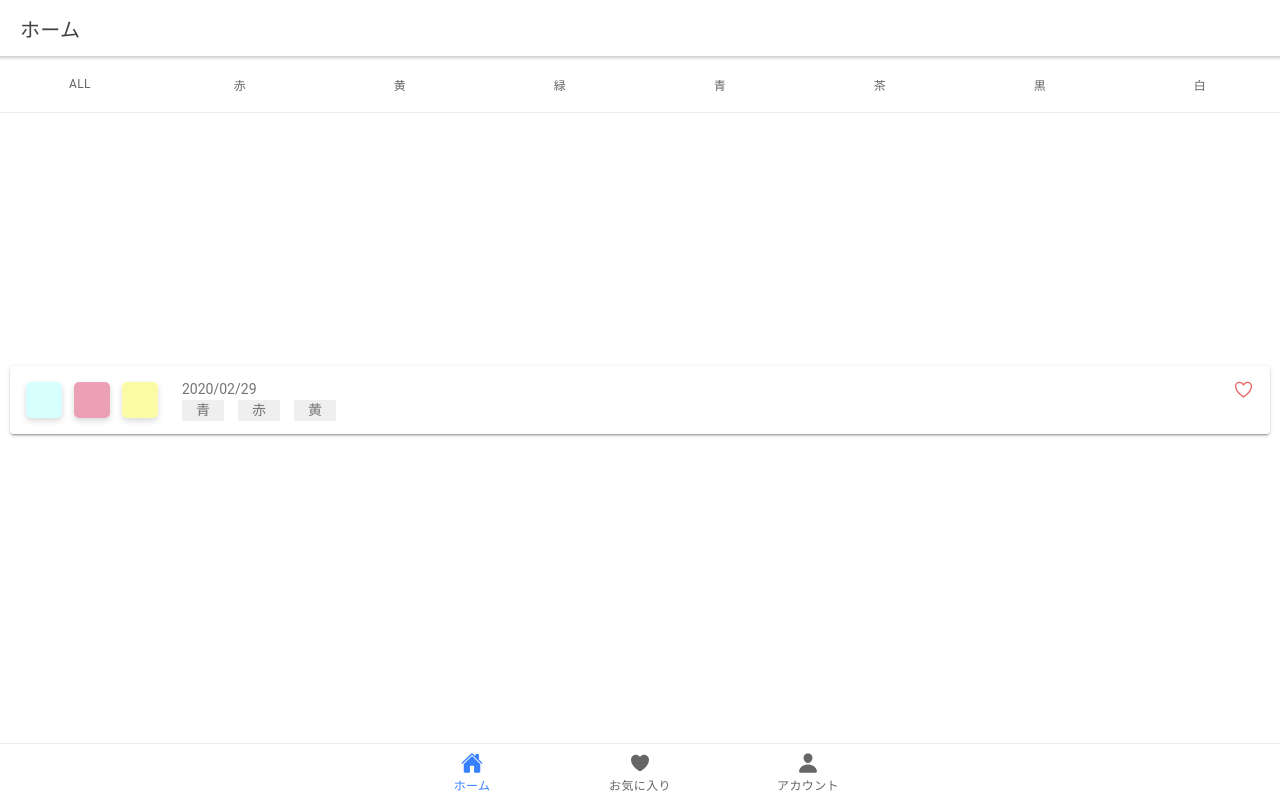
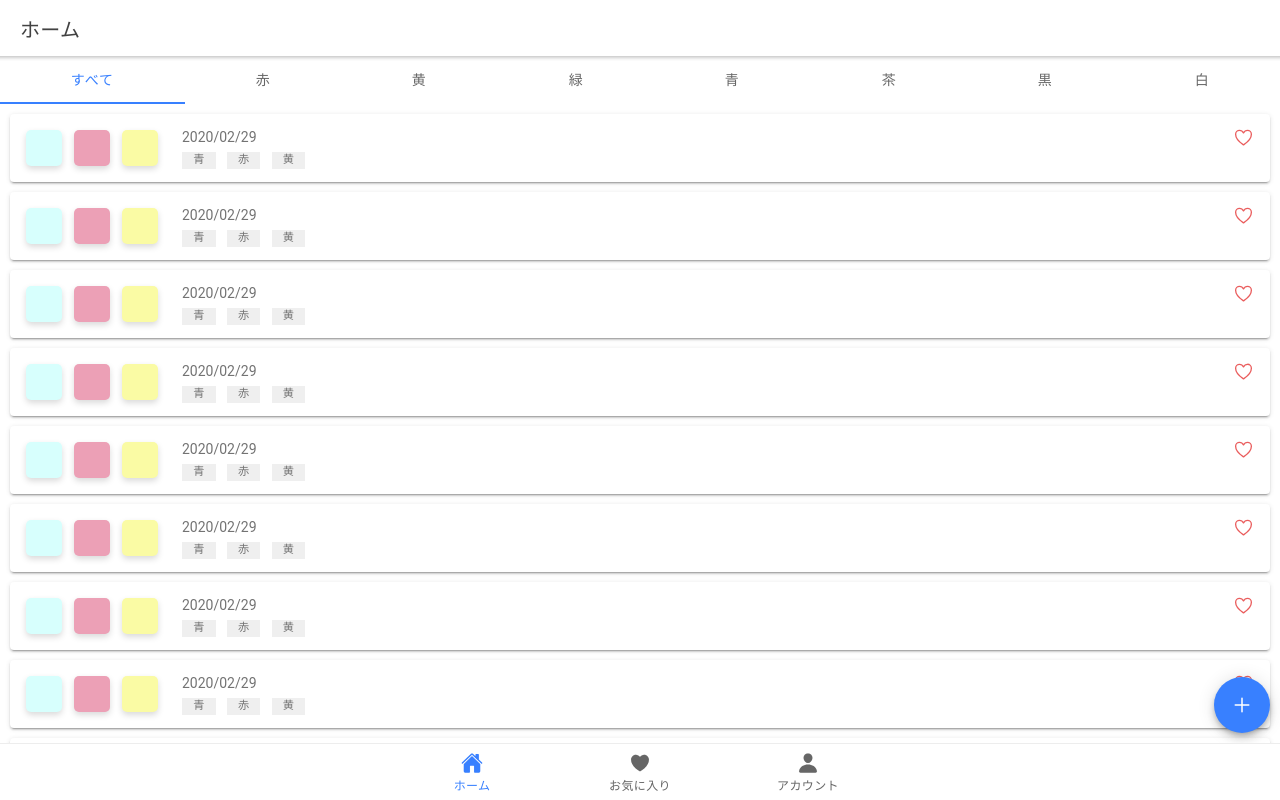
Before and after one commit to tomi-matsu/colorin-app, a React (Create React App) app: page /home in a window 1280 px wide. Built offline with nearby package versions, Linux system fonts and the light colour scheme.

Commit message:
add global scss add fab delete tab add segment

```diff
--- /dev/null
+++ b/src/App.scss
@@ -0,0 +1,7 @@
+// global css
+
+
+.icon {
+  width: 1.5em;
+  height: 1.5em;
+}
--- a/src/App.tsx
+++ b/src/App.tsx
@@ -15,6 +15,8 @@ import { home, heart, person } from 'ionicons/icons';
 // import Tab1 from './pages/Tab1';
 // import Tab2 from './pages/Tab2';
 // import Tab3 from './pages/Tab3';
+import './App.scss';
+
 import Home from './pages/Home';
 import Favorite from './pages/Favorite';
 import Account from './pages/Account';
--- a/src/components/Card.scss
+++ b/src/components/Card.scss
@@ -31,12 +31,6 @@
   .favorite {
     color: #EA5E5E;
   }
-  // TODO: globalへ移す -start
-  .icon {
-    width: 1.5em;
-    height: 1.5em;
-  }
-  // -end
   .lower {
     text-align: left;
   }
@@ -46,5 +40,6 @@
     margin-right: 1em;
     background-color: #EFEFEF;
     text-align: center;
+    font-size: .8em;
   }
 }
--- a/src/components/Card.tsx
+++ b/src/components/Card.tsx
@@ -7,7 +7,7 @@ import './Card.scss';
 interface CardProps {
 }
 
-const Card: React.FC<CardProps> = ({}) => {
+const Card: React.FC<CardProps> = () => {
   return (
     <IonCard>
       {/* <IonCardHeader>
@@ -15,7 +15,7 @@ const Card: React.FC<CardProps> = ({}) => {
         <IonCardTitle>Card Title</IonCardTitle>
       </IonCardHeader> */}
 
-      <IonCardContent mode="md" className="card-wrap">
+      <IonCardContent className="card-wrap">
         <div className="card-content left">
           <div className="color-box first"></div>
           <div className="color-box second"></div>
--- a/src/components/ExploreContainer.css
+++ b/src/components/ExploreContainer.scss
@@ -3,8 +3,8 @@
   position: absolute;
   left: 0;
   right: 0;
-  top: 50%;
-  transform: translateY(-50%);
+  top: 56px;
+  transform: translateY(-56px);
 }
 
 .container strong {
--- a/src/components/ExploreContainer.tsx
+++ b/src/components/ExploreContainer.tsx
@@ -1,7 +1,7 @@
 import React from 'react';
 import Card from '../components/Card';
 
-import './ExploreContainer.css';
+import './ExploreContainer.scss';
 
 interface ContainerProps {
   name: string;
@@ -11,6 +11,15 @@ const ExploreContainer: React.FC<ContainerProps> = ({ name }) => {
   return (
     <div className="container">
       <Card />
+      <Card />
+      <Card />
+      <Card />
+      <Card />
+      <Card />
+      <Card />
+      <Card />
+      <Card />
+      <Card />
       {/* <strong>{name}</strong> */}
       {/* <p>Explore <a target="_blank" rel="noopener noreferrer" href="https://ionicframework.com/docs/components">UI Components</a></p> */}
     </div>
--- /dev/null
+++ b/src/components/Fab.tsx
@@ -0,0 +1,12 @@
+import React from 'react';
+import { IonFab, IonFabButton, IonIcon } from '@ionic/react';
+
+const Fab: React.FC = () => (
+  <IonFab vertical="bottom" horizontal="end" color="primary">
+    <IonFabButton>
+      <IonIcon name="add" />
+    </IonFabButton>
+  </IonFab>
+);
+
+export default Fab;
--- /dev/null
+++ b/src/components/Segment.tsx
@@ -0,0 +1,38 @@
+import React from 'react';
+import { IonSegment, IonSegmentButton, IonLabel, IonIcon, IonToolbar, IonContent } from '@ionic/react';
+
+interface SegmentProps {
+}
+
+const Segment: React.FC<SegmentProps> = () => {
+  return (
+    <IonSegment scrollable value="all">
+      <IonSegmentButton value="all">
+        <IonLabel>すべて</IonLabel>
+      </IonSegmentButton>
+      <IonSegmentButton value="red">
+        <IonLabel>赤</IonLabel>
+      </IonSegmentButton>
+      <IonSegmentButton value="yellow">
+        <IonLabel>黄</IonLabel>
+      </IonSegmentButton>
+      <IonSegmentButton value="green">
+        <IonLabel>緑</IonLabel>
+      </IonSegmentButton>
+      <IonSegmentButton value="blue">
+        <IonLabel>青</IonLabel>
+      </IonSegmentButton>
+      <IonSegmentButton value="brown">
+        <IonLabel>茶</IonLabel>
+      </IonSegmentButton>
+      <IonSegmentButton value="black">
+        <IonLabel>黒</IonLabel>
+      </IonSegmentButton>
+      <IonSegmentButton value="white">
+        <IonLabel>白</IonLabel>
+      </IonSegmentButton>
+    </IonSegment>
+  );
+};
+
+export default Segment;
--- a/src/components/Tab.tsx
+++ /dev/null
@@ -1,51 +0,0 @@
-import React from 'react';
-import { Redirect, Route } from 'react-router-dom';
-import { IonRouterOutlet, IonTabs, IonTabBar, IonTabButton, IonIcon, IonLabel, IonBadge } from '@ionic/react';
-
-// import './ExploreContainer.css';
-
-interface TabProps {
-}
-
-const Tab: React.FC<TabProps> = ({}) => {
-  return (
-    <IonTabs>
-      <IonRouterOutlet />
-      <IonTabBar slot="top" mode="md" selected-tab="all">
-        <IonTabButton tab="all">
-          <IonLabel>ALL</IonLabel>
-        </IonTabButton>
-
-        <IonTabButton tab="red">
-          <IonLabel>赤</IonLabel>
-        </IonTabButton>
-
-        <IonTabButton tab="yellow">
-          <IonLabel>黄</IonLabel>
-        </IonTabButton>
-
-        <IonTabButton tab="green">
-          <IonLabel>緑</IonLabel>
-        </IonTabButton>
-
-        <IonTabButton tab="blue">
-          <IonLabel>青</IonLabel>
-        </IonTabButton>
-
-        <IonTabButton tab="brown">
-          <IonLabel>茶</IonLabel>
-        </IonTabButton>
-
-        <IonTabButton tab="black">
-          <IonLabel>黒</IonLabel>
-        </IonTabButton>
-
-        <IonTabButton tab="white">
-          <IonLabel>白</IonLabel>
-        </IonTabButton>
-      </IonTabBar>
-    </IonTabs>
-  );
-};
-
-export default Tab;
--- a/src/pages/Home.tsx
+++ b/src/pages/Home.tsx
@@ -1,7 +1,9 @@
 import React from 'react';
 import { IonContent, IonHeader, IonPage, IonTitle, IonToolbar } from '@ionic/react';
-import Tab from '../components/Tab';
+import Segment from '../components/Segment';
 import ExploreContainer from '../components/ExploreContainer';
+import Fab from '../components/Fab';
+
 // import './Tab1.css';
 
 const Home: React.FC = () => {
@@ -12,15 +14,11 @@ const Home: React.FC = () => {
           <IonTitle>ホーム</IonTitle>
         </IonToolbar>
       </IonHeader>
+      <Segment />
       <IonContent>
-        <IonHeader collapse="condense">
-          <IonToolbar>
-            <IonTitle size="large">ホーム</IonTitle>
-          </IonToolbar>
-        </IonHeader>
-        <Tab />
         <ExploreContainer name="HOME page" />
       </IonContent>
+      <Fab />
     </IonPage>
   )
 };
```
